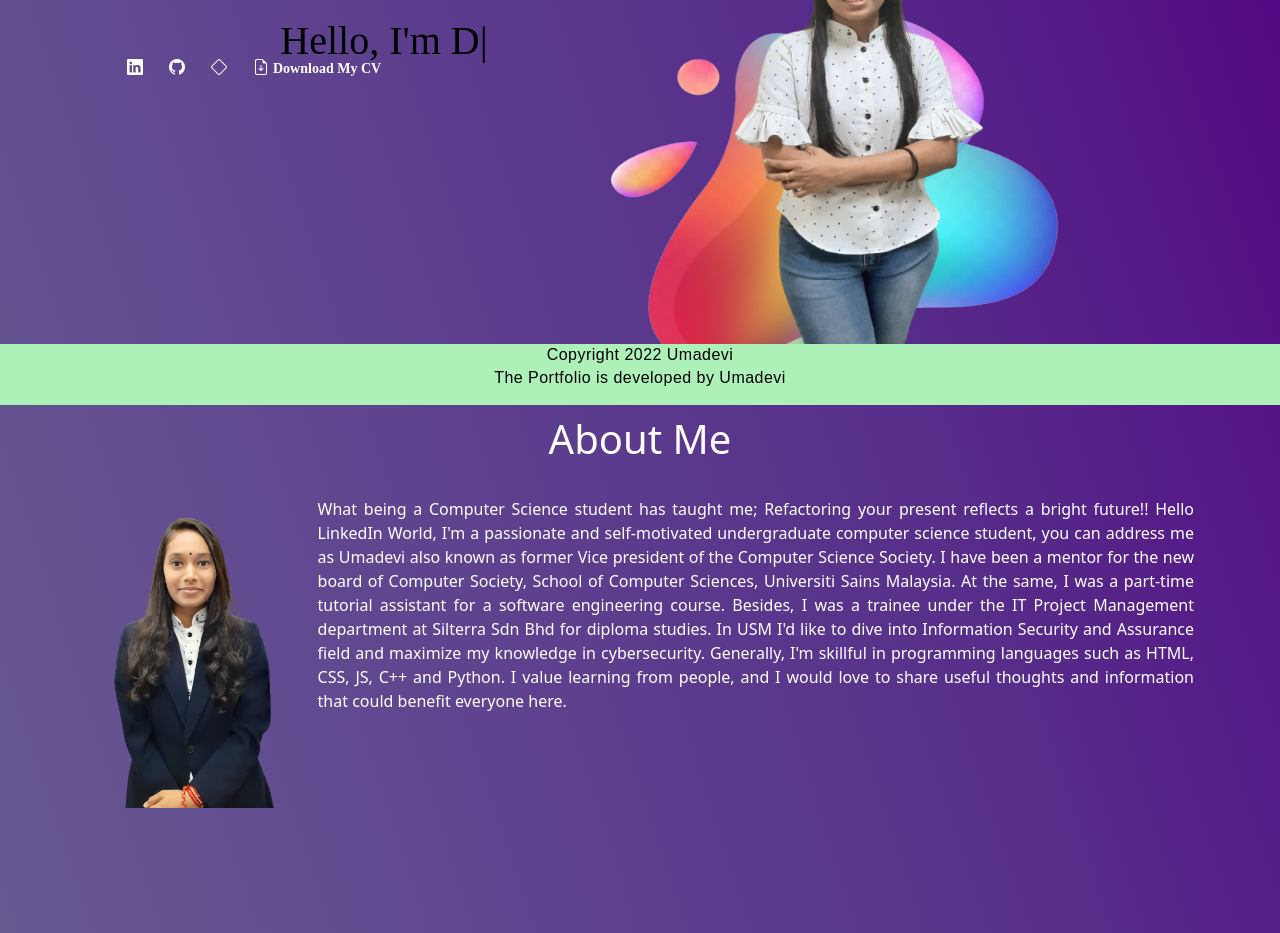
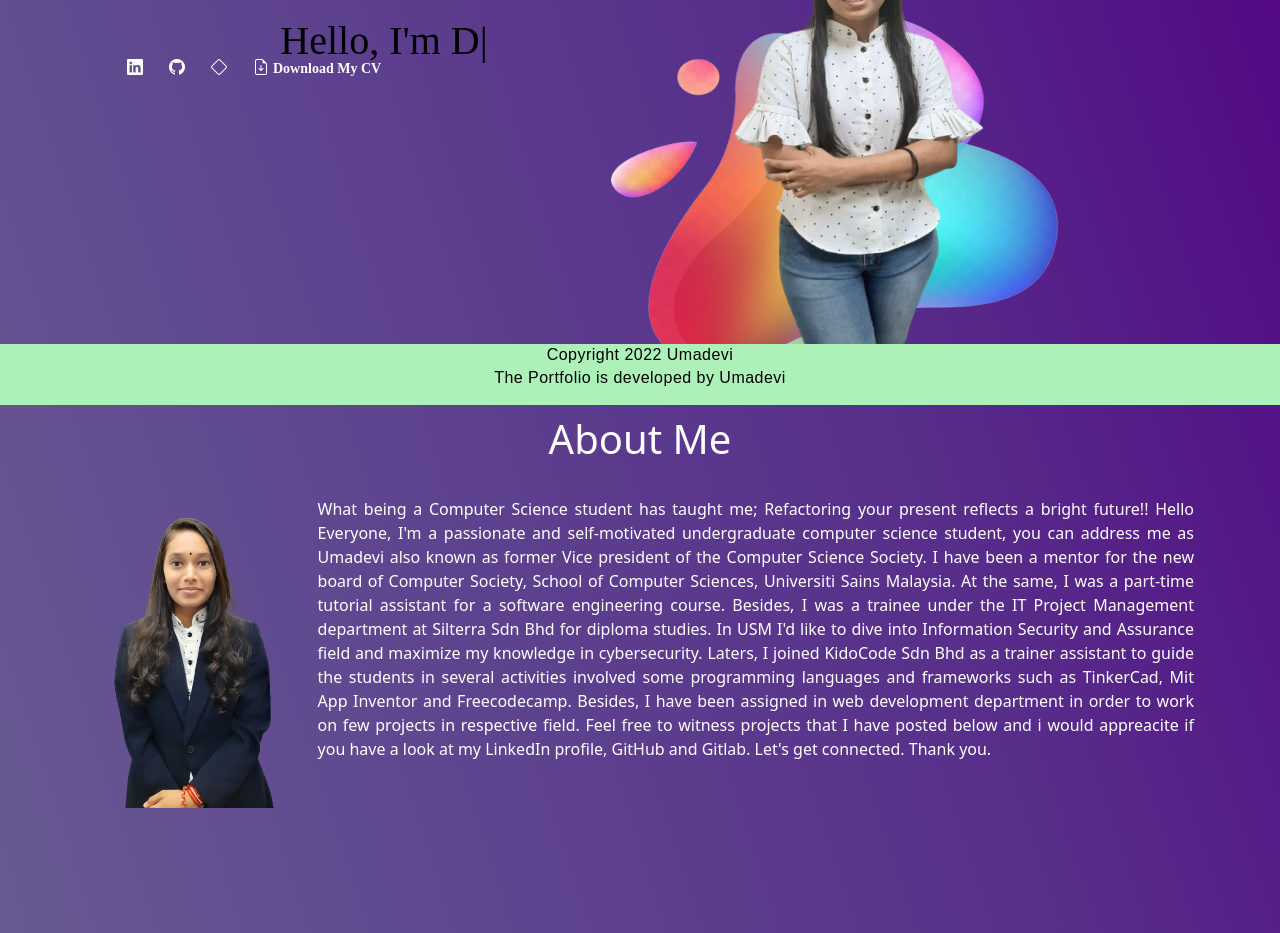
Before and after one commit to Umadevi25GH/Umadevi25GH.github.io, a plain HTML site: page index.html in a window 1280 px wide. Shown: the part 395-1328 px from the top of the page. Drawn offline with nearby package versions, Linux system fonts and the light colour scheme; a web font is replaced by a local one.

Commit message:
changed about section

```diff
--- a/index.html
+++ b/index.html
@@ -8,7 +8,6 @@
 
     <link href="https://cdn.jsdelivr.net/npm/bootstrap@5.1.3/dist/css/bootstrap.min.css" rel="stylesheet" integrity="sha384-1BmE4kWBq78iYhFldvKuhfTAU6auU8tT94WrHftjDbrCEXSU1oBoqyl2QvZ6jIW3" crossorigin="anonymous">
     <link rel="stylesheet" href="https://cdn.jsdelivr.net/npm/bootstrap-icons@1.9.1/font/bootstrap-icons.css">
-    <!-- <link rel="stylesheet" href="https://cdn.jsdelivr.net/npm/bootstrap@5.0.0-beta1/dist/js/bootstrap.bundle.min.js"> -->
     <link rel="stylesheet" href="https://cdnjs.cloudflare.com/ajax/libs/jquery/3.2.1/jquery.min.js">
     <link rel="stylesheet" href="https://cdn.jsdelivr.net/npm/boxicons@latest/css/boxicons.min.css">
     <link rel="stylesheet" href="/css/uma-portfolio.css"/>
@@ -160,13 +159,18 @@
                 <img class="img-fluid1 my-3" id="umaformal" src="/images/uma.png" alt="uma-pic">
                 <span class="textabout">
                     What being a Computer Science student has taught me; Refactoring your present reflects a bright future!!
-                    Hello LinkedIn World, I'm a passionate and self-motivated undergraduate computer science student,
+                    Hello Everyone, I'm a passionate and self-motivated undergraduate computer science student,
                     you can address me as Umadevi also known as former Vice president of the Computer Science Society.
                     I have been a mentor for the new board of Computer Society, School of Computer Sciences, Universiti Sains Malaysia.
                     At the same, I was a part-time tutorial assistant for a software engineering course. Besides, I was a trainee under
                     the IT Project Management department at Silterra Sdn Bhd for diploma studies. In USM I'd like to dive into Information Security and Assurance
-                    field and maximize my knowledge in cybersecurity. Generally, I'm skillful in programming languages such as HTML, CSS, JS, C++ and Python.
-                    I value learning from people, and I would love to share useful thoughts and information that could benefit everyone here.
+                    field and maximize my knowledge in cybersecurity. Laters, I joined KidoCode Sdn Bhd as a trainer assistant to
+                    guide the students in several activities involved some programming languages and frameworks such as TinkerCad, Mit App Inventor and Freecodecamp.
+                    Besides, I have been assigned in web development department in order to work on few projects in respective field. Feel free to
+                    witness projects that I have posted below and i would appreacite if you have a look at my LinkedIn profile, GitHub and Gitlab.
+                    Let's get connected. Thank you.
+
+
 
                 </span>
             </div>
```
